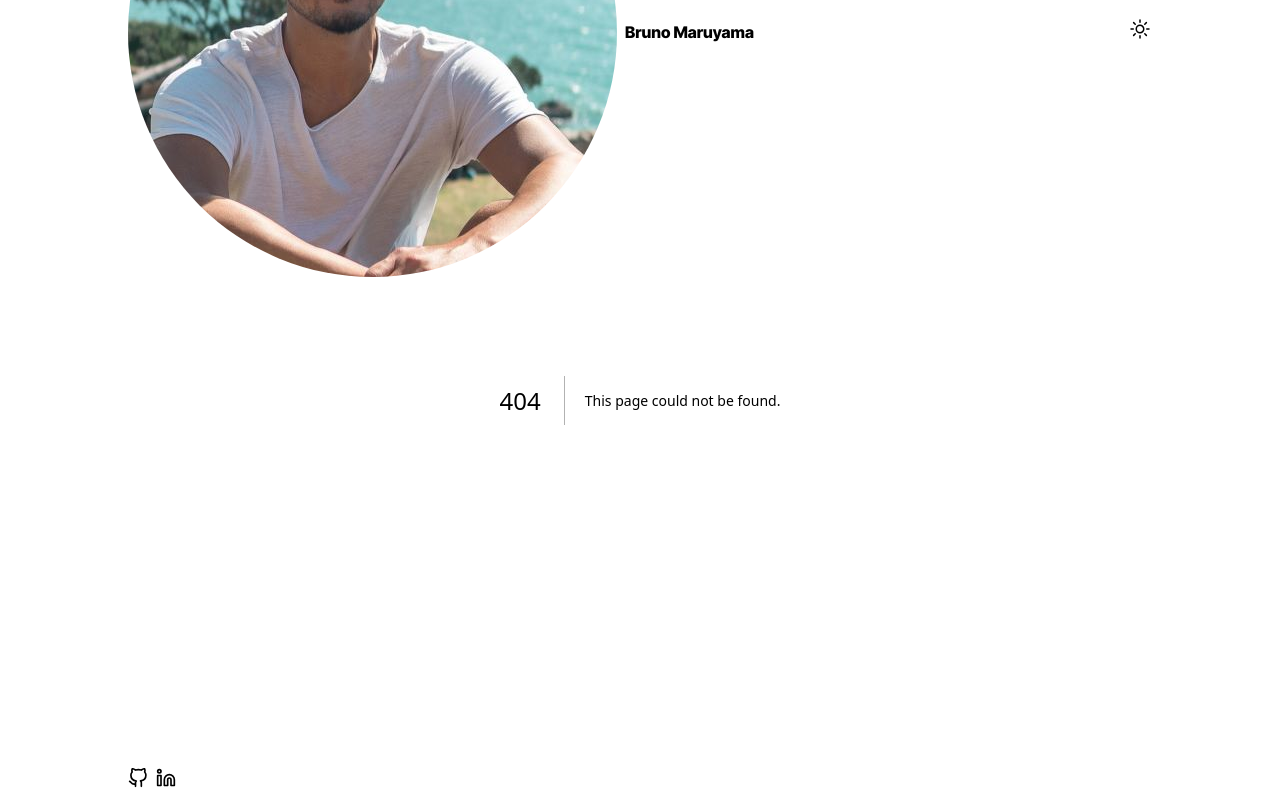
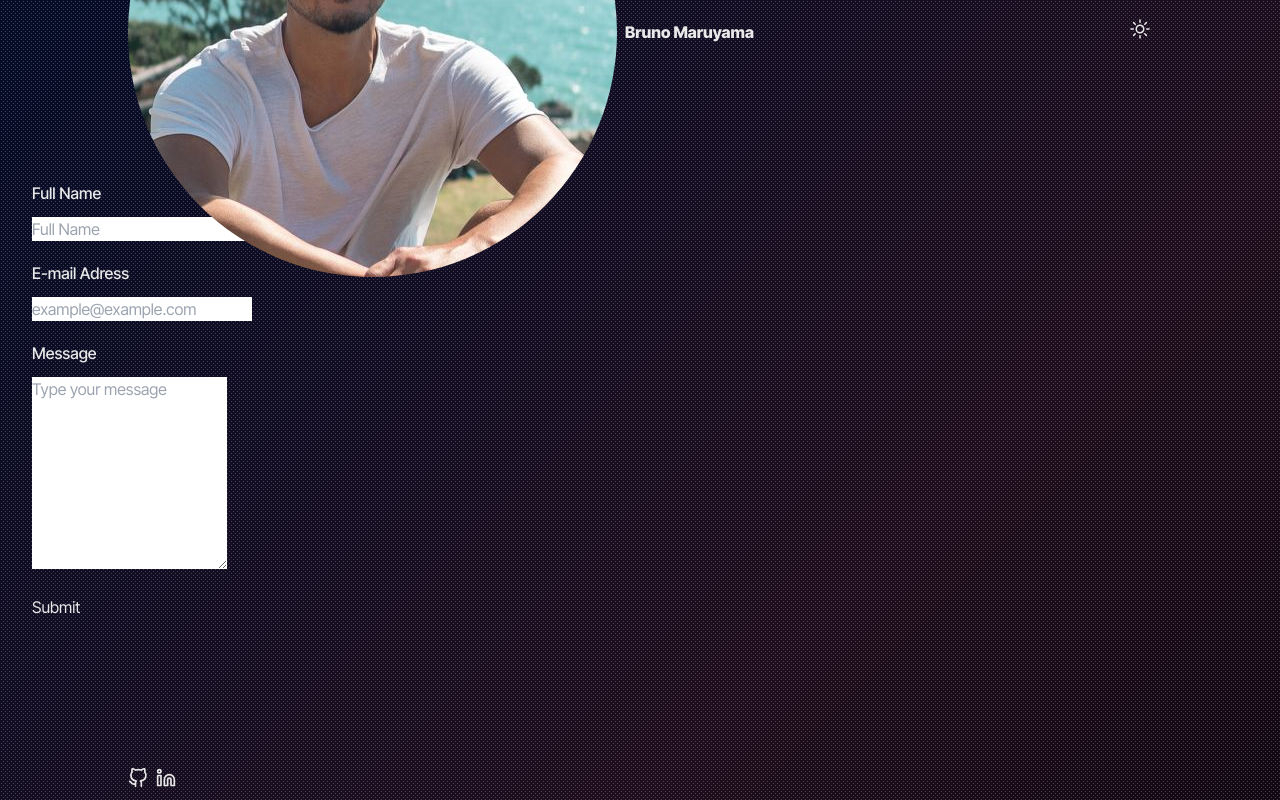
Before and after one commit to brunomaruyama/MyPage, a Next.js app: page /contact in a window 1280 px wide. Before the commit this address had no page. Built offline with nearby package versions, Linux system fonts and the light colour scheme.

Commit message:
contact API part1

```diff
--- /dev/null
+++ b/app/api/email/route.ts
@@ -0,0 +1,5 @@
+import { type NextRequest, NextResponse } from "next/server";
+
+export async function POST(request: NextRequest) {
+  return NextResponse.json("Hello from API!");
+}
--- /dev/null
+++ b/app/contact/page.tsx
@@ -0,0 +1,62 @@
+"use client";
+
+import { FC } from "react";
+import { useForm } from "react-hook-form";
+import { sendEmail } from "../../utils/send-email";
+
+export type FormData = {
+  name: string;
+  email: string;
+  message: string;
+};
+
+const Contact: FC = () => {
+  const { register, handleSubmit } = useForm<FormData>();
+
+  function onSubmit(data: FormData) {
+    sendEmail(data);
+  }
+
+  return (
+    <form
+      className="h-full p-8 flex flex-col justify-center mx-auto"
+      onSubmit={handleSubmit(onSubmit)}
+    >
+      <div className="mb-5">
+        <label htmlFor="name" className="mb-3 block text-base font-medium">
+          Full Name
+        </label>
+        <input
+          type="text"
+          placeholder="Full Name"
+          {...register("name", { required: true })}
+        />
+      </div>
+      <div className="mb-5">
+        <label className="mb-3 block text-base font-medium" htmlFor="email">
+          E-mail Adress
+        </label>
+        <input
+          type="email"
+          placeholder="example@example.com"
+          {...register("email", { required: true })}
+        />
+      </div>
+      <div className="mb-5">
+        <label className="mb-3 block text-base font-medium" htmlFor="message">
+          Message
+        </label>
+        <textarea
+          placeholder="Type your message"
+          rows={8}
+          {...register("message", { required: true })}
+        ></textarea>
+      </div>
+      <div>
+        <button>Submit</button>
+      </div>
+    </form>
+  );
+};
+
+export default Contact;
--- a/package.json
+++ b/package.json
@@ -9,11 +9,14 @@
     "lint": "next lint"
   },
   "dependencies": {
+    "@types/nodemailer": "^6.4.15",
     "accept-language": "^3.0.18",
     "negotiator": "^0.6.3",
     "next": "14.2.4",
+    "nodemailer": "^6.9.14",
     "react": "^18",
     "react-dom": "^18",
+    "react-hook-form": "^7.52.1",
     "react-intl": "^6.6.8",
     "tailwindcss-animate": "^1.0.7"
   },
--- /dev/null
+++ b/utils/send-email.ts
@@ -0,0 +1,6 @@
+import { FormData } from "../app/contact/page";
+
+export function sendEmail(data: FormData) {
+  // To Do: send email
+  console.log(data);
+}
```
Also changed, not shown: 1 other file (tests, documents, lock files or other folders).
